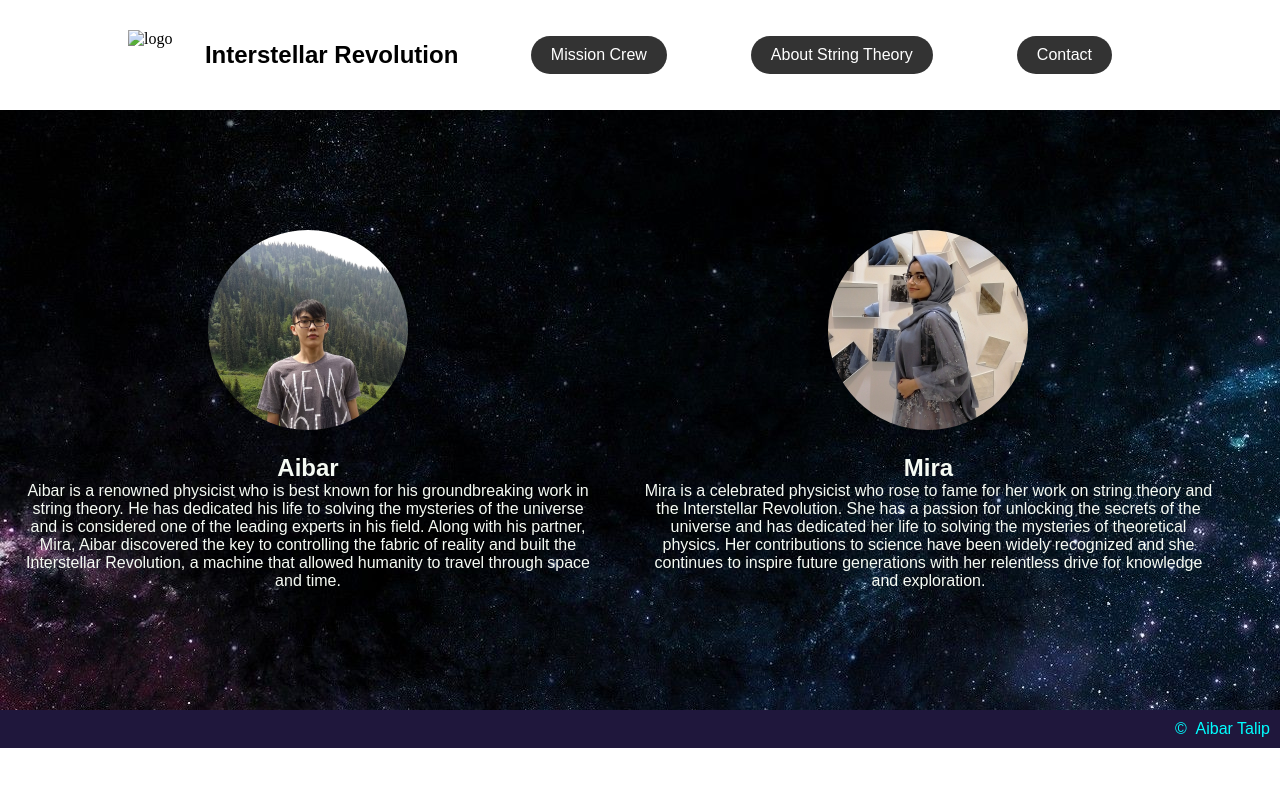
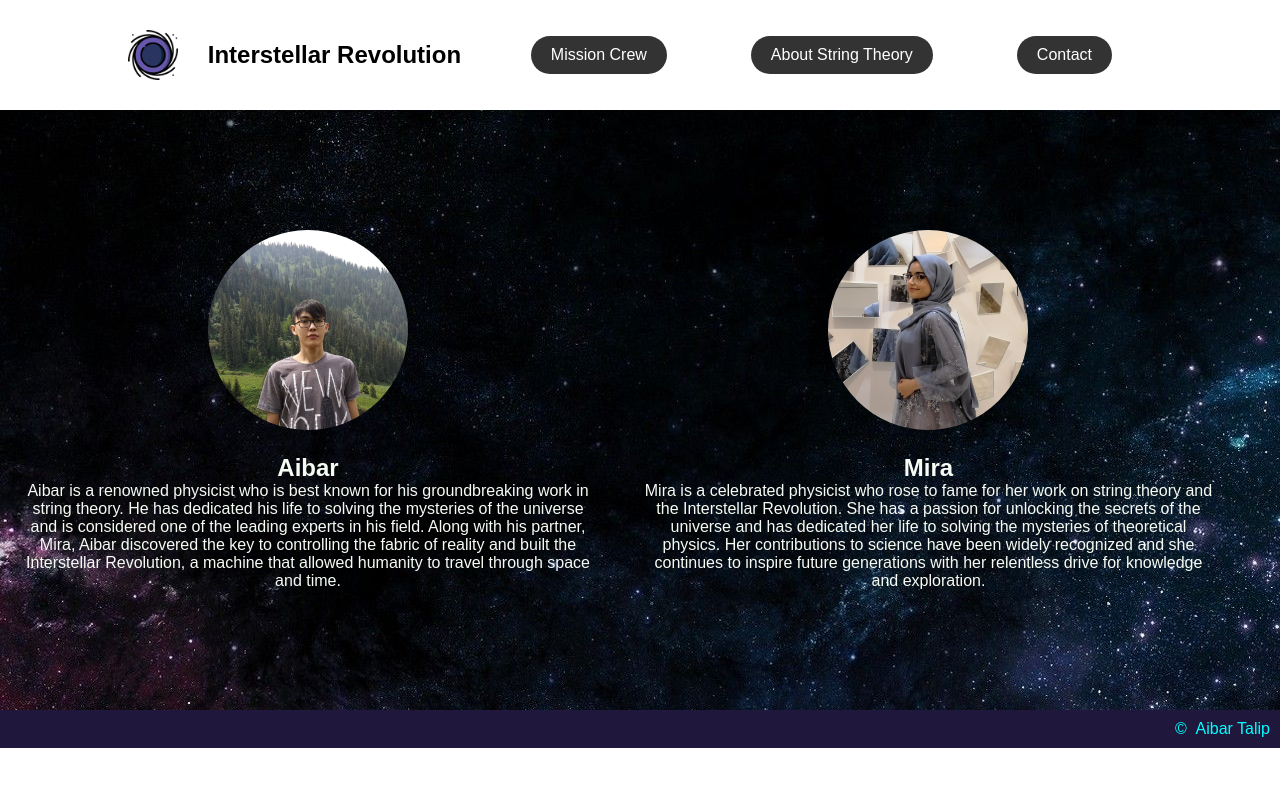
Before and after one commit to FatemaAlhameli/aibartt.github.io, a plain HTML site: page Assignment1/crew.html in a window 1280 px wide. Drawn offline with Linux system fonts and the light colour scheme; a web font is replaced by a local one.

Commit message:
Update crew.html

```diff
--- a/Assignment1/crew.html
+++ b/Assignment1/crew.html
@@ -12,7 +12,7 @@
   <header class="header-border">
 
     <!-- Adding the logo image to the header of website -->
-    <img class="logo-image" src="/Images/black-hole.png" alt="logo">
+    <img class="logo-image" src="Images/blackhole.jpg" alt="logo">
 
     <!-- If you click on the  Interstellar Revolution it would navigate you to main page-->
     <a class="plain-link" href="index.html">
```
